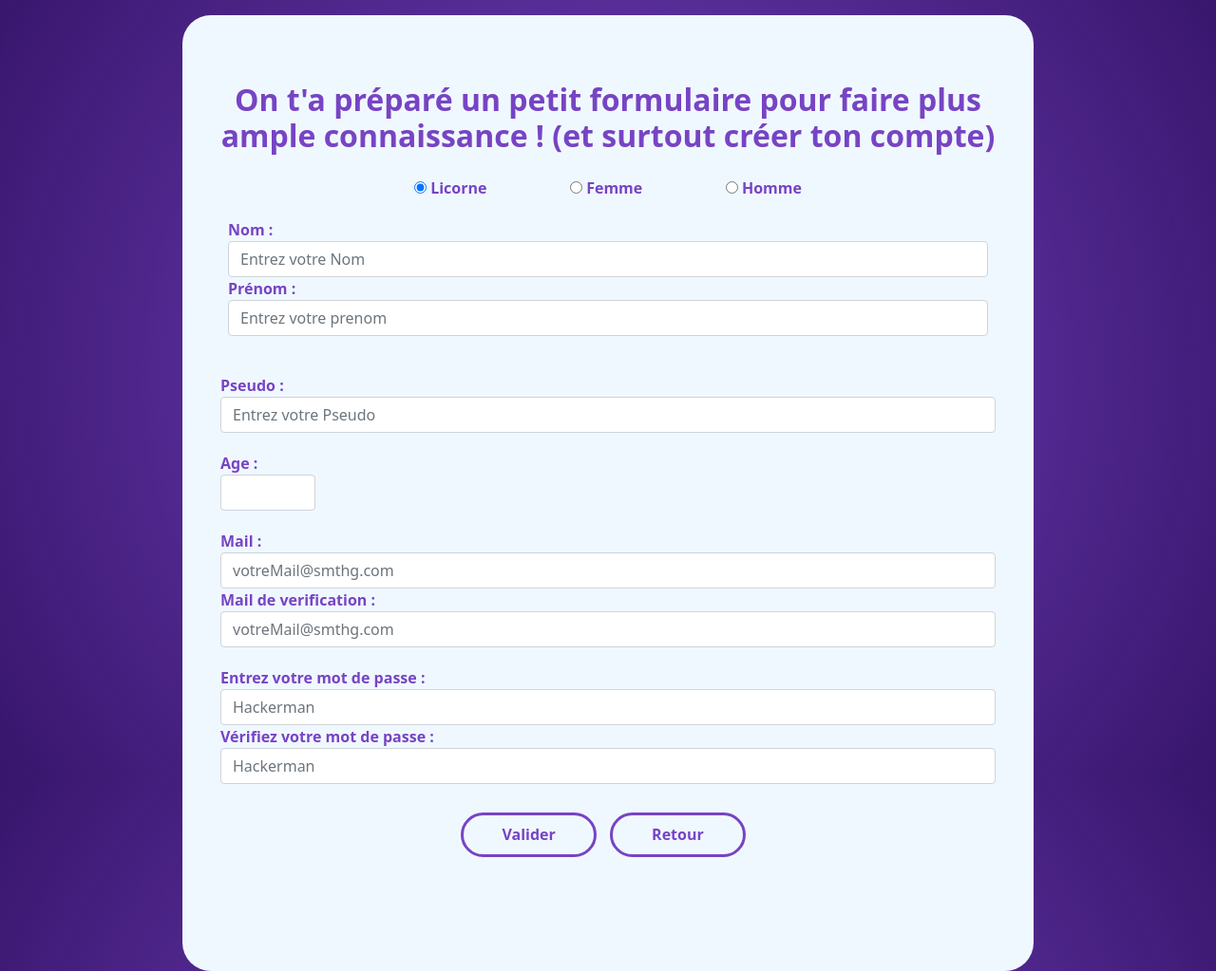
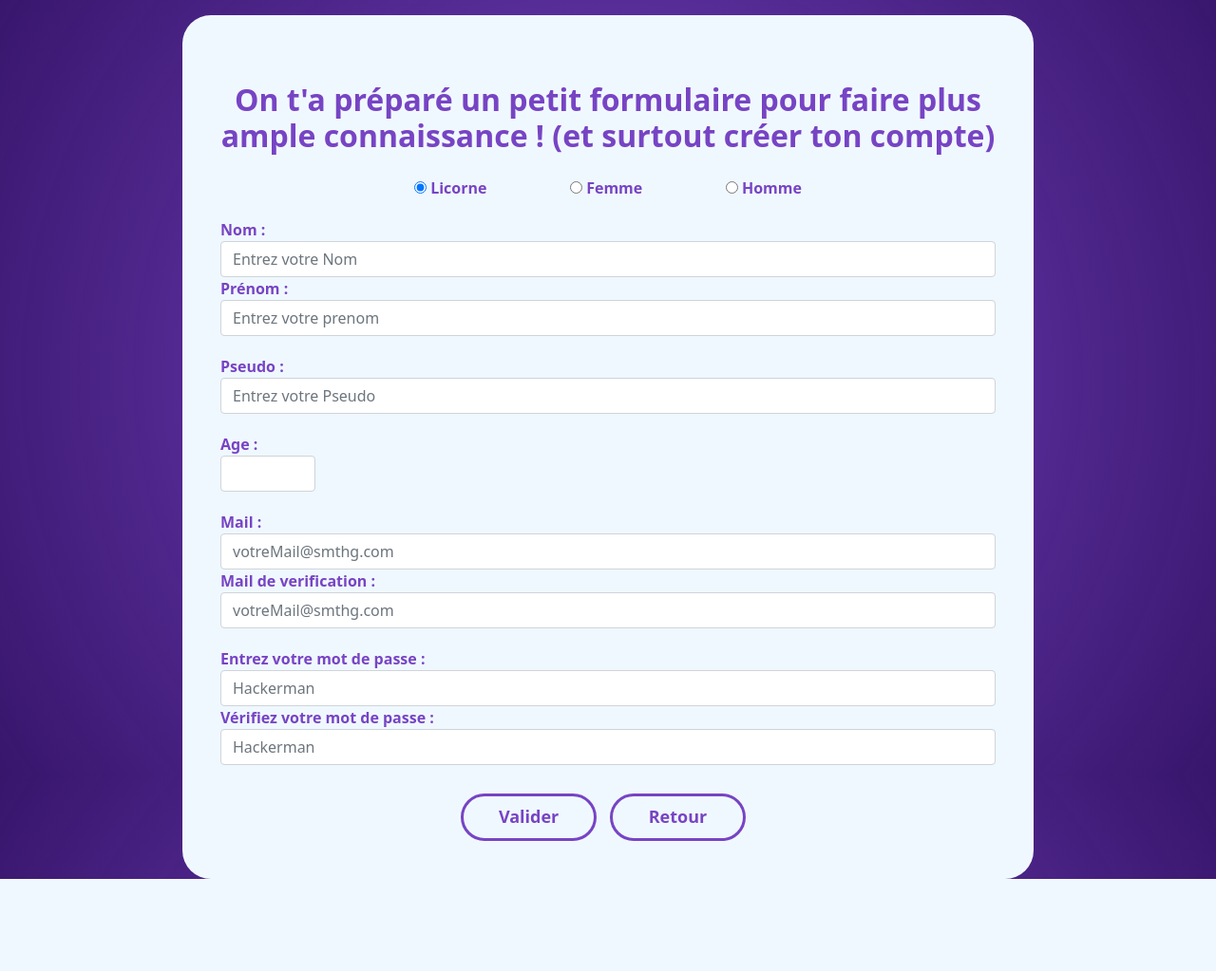
Before and after one commit to Cha-Q/Verse_Fil_Rouge, a PHP site: page /inscription.php in a window 1280 px wide. Shown: the part 24-1047 px from the top of the page at 95% size. After the commit the page ends 950 px from the top, so only its background shows below. Run offline with PHP 8.4, Linux system fonts and the light colour scheme; some libraries are stand-ins or nearby versions.

Commit message:
push front

```diff
--- a/controler/connexion_user.php
+++ b/controler/connexion_user.php
@@ -6,7 +6,7 @@ include_once('./modele/utilisateurs.php');
 
 
 
-$msg = '<h1 style="color:blue;"> huhu </h1>';
+$msg = ' ';
 
 
     if(isset($_POST['login']) && isset($_POST['mdp']) ){
@@ -36,7 +36,6 @@ $msg = '<h1 style="color:blue;"> huhu </h1>';
 
                     if(isset($_SESSION['id']) && isset($_SESSION['login'] )){
                         $value = $_SESSION['id'];
-                        var_dump($_SESSION['id']);
                         header ('location: monespace.php');
                         $msg = " <h3> let's go !!!!!!!!!</h3>";
                     }else{
--- a/inscription.php
+++ b/inscription.php
@@ -60,8 +60,6 @@
                     </div>
                 </div>
                 <div class="form-group">
-                    <div class="nomPrenom row">
-                        <div class="form-group">
 
                     <label class="form-input-label" for="Nom">Nom :</label>
                     <br>
@@ -71,8 +69,6 @@
                     <br>
                     <input class="form-control" type="text" name="prenom" placeholder="Entrez votre prenom" maxlength="20" minlength="2" id="prenom" />
 
-                        </div>
-                    </div>
                 </div>
                 <div class="form-group">
                     <label for="login">Pseudo :</label>
@@ -91,11 +87,11 @@
                 <div class="form-group">
                     <label for="email">Mail :</label>
                     <br>
-                    <input class="form-control" type="email" name="mail" placeholder="votreMail@smthg.com" id="email" />
+                    <input class="form-control" type="email" name="mail" placeholder="votreMail@smthg.com" />
 
                     <label for="mail2">Mail de verification :</label>
                     <br>
-                    <input class="form-control" type="email" name="mail2" placeholder="votreMail@smthg.com" id="email" />
+                    <input class="form-control" type="email" name="mail2" placeholder="votreMail@smthg.com" />
                 </div>
 
 
@@ -103,62 +99,16 @@
 
                     <label for="password">Entrez votre mot de passe :</label>
                     <br>
-                    <input class="form-control" type="password" name="mdp" placeholder="Hackerman" maxlength="20" id="password" />
+                    <input class="form-control" type="password" name="mdp" placeholder="Hackerman" maxlength="20" autocomplete="password" />
 
                     <label for="password">Vérifiez votre mot de passe :</label>
                     <br>
-                    <input class="form-control" type="password" name="mdp2" placeholder="Hackerman" maxlength="20" id="password" />
+                    <input class="form-control" type="password" name="mdp2" placeholder="Hackerman" maxlength="20" autocomplete="password" />
 
                 </div>
             </div>
-        <!-- Premier champ avec les infos persos -->
 
-
-
-
-        <!-- <div>
-
-                    <label for="file" class="pic"> Choisissez une photo de profil :</label>
-                    <input type="file" name="photoid" id="file">
-
-                </div> -->
-
-
-
-
-        <!-- <fieldset id="field">
-                Deuxième champ avec les checkboxes
-
-                <legend>Dites-nous ce que vous aimez regarder :</legend>
-
-                <label for="checkboxJV"><input type="checkbox" id="checkboxJV" checked /> Jeux vidéos</label>
-
-                <label for="checkboxEvent"> <input type="checkbox" id="checkboxEvent" /> évenements</label>
-
-                <label for="checkboxJustC"> <input type="checkbox" id="checkboxJustC" /> Just chatting </label>
-
-                <label for="checkboxNo"> <input type="checkbox" id="checkboxNo" /> Nada, je suis juste là pour découvrir</label>
-
-            </fieldset>
-
-            <fieldset id="field1">
-                Dernier champ avec les infos persos
-
-                <legend> Dites-nous quand est-ce qu'il vous arrive de regarder des streams</legend>
-
-                <label for="checkMat"><input type="checkbox" name="checkWake" id="checkMat" checked> Le Matin</label>
-
-                <label for="checkMid"><input type="checkbox" name="checkMid" id="checkMid"> Le midi</label>
-
-                <label for="checkSoir"><input type="checkbox" name="checkWake" id="checkSoir"> Le soir</label>
-
-                <label for="checkAsSoon"><input type="checkbox" name="checkAsSoon" id="checkAsSoon"> Dès que j'en ai l'occasion !</label>
-
-            </fieldset> -->
-
-
-
-                <div class="submit text-center">
+            <div class="submit text-center ">
 
                 <button class="btn btn-primary col-2 " type="submit" name="submit">Valider</button>
 
--- a/main.css
+++ b/main.css
@@ -1,3 +1,49 @@
+/* Scrollbar style */
+
+::-webkit-scrollbar {
+    width: 5px;
+    height: 5px;
+}
+
+::-webkit-scrollbar-button {
+    width: 0px;
+    height: 0px;
+}
+
+::-webkit-scrollbar-thumb {
+    background: #74747488;
+    border: 31px none #ffffff;
+    border-radius: 5px;
+}
+
+::-webkit-scrollbar-thumb:hover {
+    background: #6b6a6a;
+}
+
+::-webkit-scrollbar-thumb:active {
+    background: #a3a3a3;
+}
+
+::-webkit-scrollbar-track {
+    background: #f0f0f0;
+    border: 1px solid #ffffff;
+    border-radius: 5px;
+}
+
+::-webkit-scrollbar-track:hover {
+    background: #f2f2f2;
+}
+
+::-webkit-scrollbar-track:active {
+    background: #f5f5f5;
+}
+
+::-webkit-scrollbar-corner {
+    background: transparent;
+}
+
+/* fin style scrollbar */
+
 /* template principal copié sur chaque pages */
 
 body {
@@ -15,14 +61,12 @@ body {
     padding: 0;
 }
 
-#app * {
-    font-size: 3vh;
-}
-
 #accueil {
     height: 100%;
 }
-
+#accueil>div{
+    height: 100%;
+}
 header {
     position: fixed;
     right: 0;
@@ -49,13 +93,27 @@ p {
 nav {
     margin-top: 30px;
 }
+.side1{
+    font-size: 18px;
+}
+.side1>div>p{
+    text-align: center;
+}
+.side1 div>h1 {
+    font-size: 40px;
+    margin-bottom: 60px;
+}
 
-.side1 {}
-
+.side1 div>iframe{
+    margin: auto;
+    display:block;
+    margin-top: 10px;
+}
 
 /* modification sur les boutons */
 
 .btn-primary {
+    font-size: 18px;
     border-radius: 30px;
     padding: 1% 2%;
     min-width: 100px;
@@ -138,7 +196,6 @@ label {
 
 .submit {
     width: 100%;
-    margin-bottom: 80px;
 }
 
 h2 {
@@ -177,6 +234,7 @@ h2 {
 
 nav {
     margin-top: 40px;
+    margin-bottom: 40px;
 }
 
 ul {
@@ -276,5 +334,31 @@ h2 {
     }
 }
 
+@media screen and (max-width: 990px) {
+    #accueil>div{
+        height: 60%;
+    }
+    .side1{
+        text-align: center;
+    }
+    .side1>div>h1{
+        margin-top:40px;
+    }
+    .container>div #buttons{
+        margin-top: 50px;
+    }
+}
 
+@media screen and (max-width: 375px) {
+    .container{
+        width:100%;
+    }
+    iframe{
+        visibility: hidden;
+    }
+    .side1{
+        margin-top: 20px;
+    }
+
+}
 /* responsive inscription fin */
--- a/monespace.php
+++ b/monespace.php
@@ -20,7 +20,7 @@
         <p> Powered by <a href="www.twitch.com">Twitch</a><i class="fab fa-twitch"></i></p>
     </header>
 
-	<h2 >Bienvenue sur ton Verse <?= $_SESSION['login']; ?></h2>
+	<h2 >Bienvenue dans ton Verse <?= $_SESSION['login']; ?></h2>
 
     <nav class="navbar navbar-expand-lg bg-light">
 
--- a/pageConnexion.php
+++ b/pageConnexion.php
@@ -30,11 +30,11 @@
             </ul>
         </nav> -->
     </header>
-    <?= $msg?>
+
 	<div class="container " id="connection">
 
     <h1 class="text-center" style="color:black;">Veuillez entrer vos informations pour rejoindre votre espace</h1>
-
+    <?= $msg?>
         <div class="form-group">
 
             <form action="" method="post">
```
Also changed, not shown: index.php (+5 -4 lines). Lines whose indentation alone changed are shown as unchanged.
